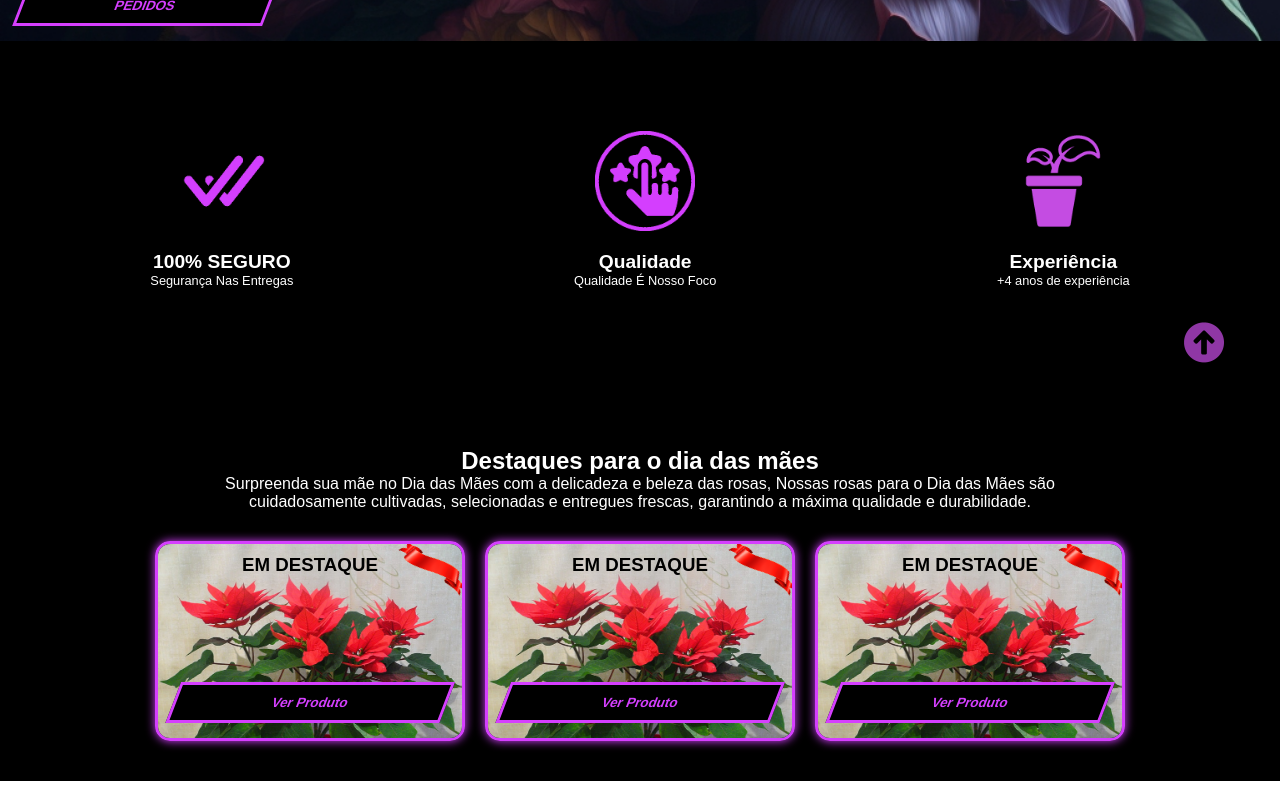
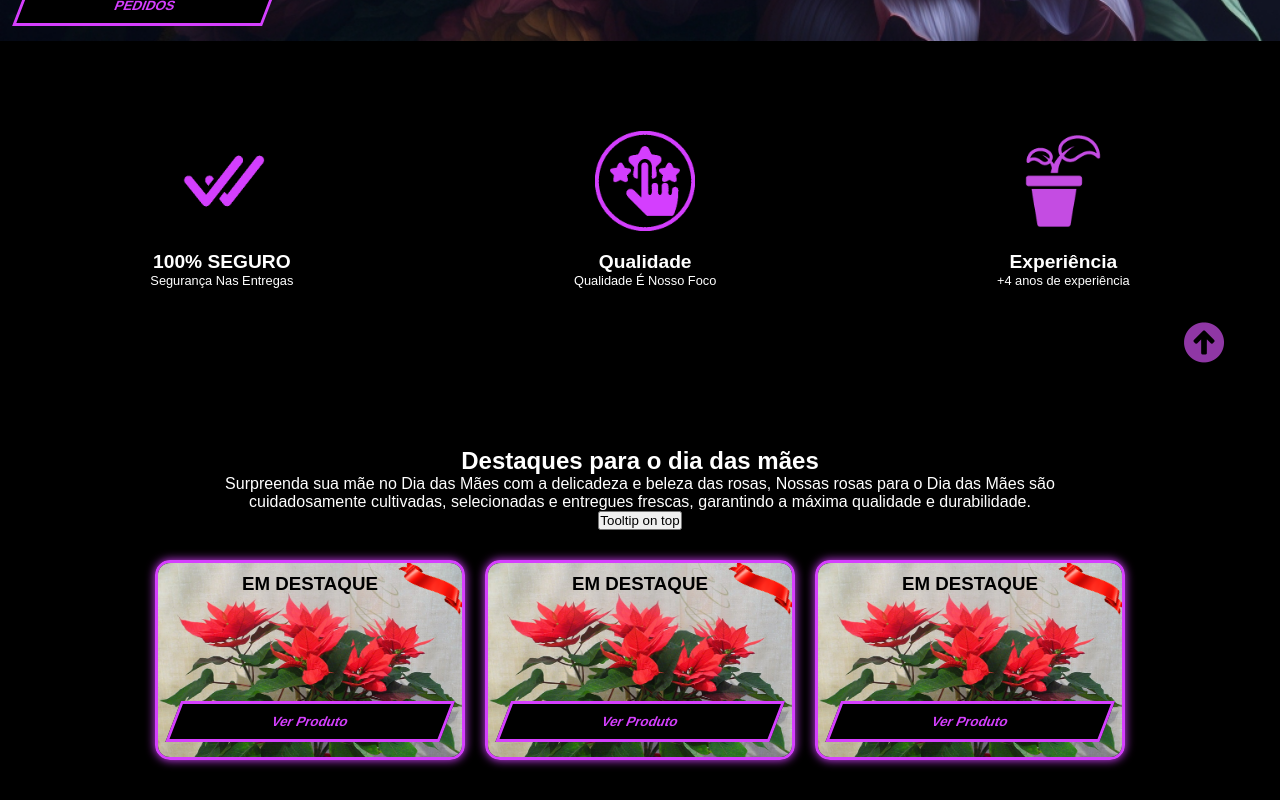
Before and after one commit to ramon-rodrigues-001/My-personal-project, a React (Vite) app: page / in a window 1280 px wide. Shown: the part 409-1209 px from the top of the page. Built offline with nearby package versions, Linux system fonts and the light colour scheme.

Commit message:
incrementando Bootstrap ao projeto

```diff
--- a/index.html
+++ b/index.html
@@ -15,7 +15,9 @@
 
 
   <body>
-    <div id="root"></div>
+    <div id="root">
+
+    </div>
     <script type="module" src="/src/main.jsx"></script>
   </body>
 </html>
--- a/src/components/4-Destaque/Destaque.jsx
+++ b/src/components/4-Destaque/Destaque.jsx
@@ -10,7 +10,11 @@ export default function Destaque(props) {
                 <h2>Destaques para o dia das mães</h2>
                 <p>
                     Surpreenda sua mãe no Dia das Mães com a delicadeza e beleza das rosas,
-                    Nossas rosas para o Dia das Mães são cuidadosamente cultivadas, selecionadas e entregues frescas, garantindo a máxima qualidade e durabilidade.</p>
+                    Nossas rosas para o Dia das Mães são cuidadosamente cultivadas, selecionadas e entregues frescas, garantindo a máxima qualidade e durabilidade.
+                </p>
+                <button type="button" className="btn btn-secondary" data-bs-toggle="tooltip" data-bs-placement="top" data-bs-title="Tooltip on top">
+                    Tooltip on top
+                </button>
             </div>
 
             <div id='cards'>
--- a/src/main.scss
+++ b/src/main.scss
@@ -5,6 +5,8 @@
     padding: 0;
 }
 
+
+// Estilo dos components React
 @import "components/0-Icones/Icones.scss";
 @import "components/1-Header/Header.scss";
 @import "components/2-Apresentation/Apresentation.scss";
```
Also changed, not shown: 1 other file (tests, documents, lock files or other folders).
